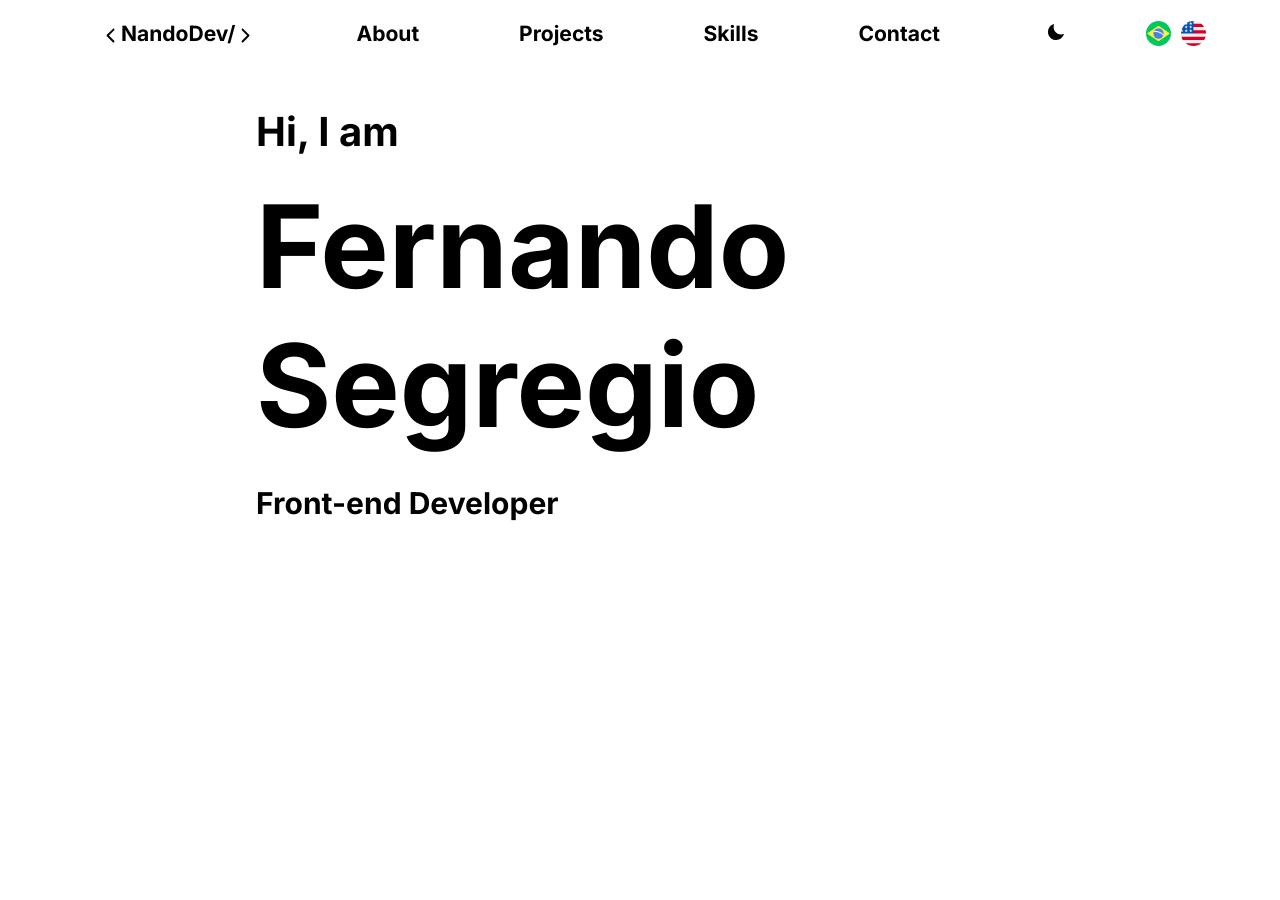
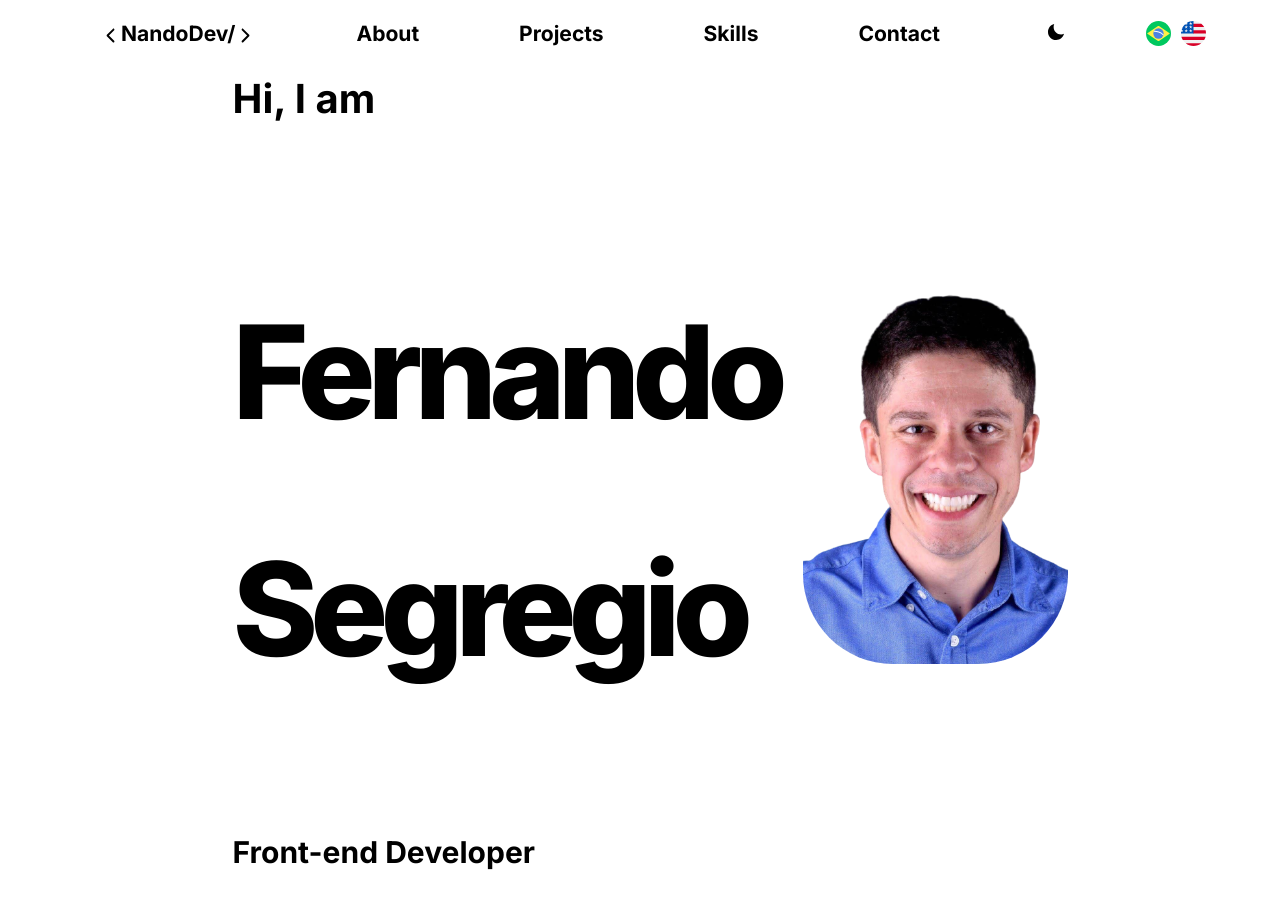
Before and after one commit to FernandoSegregio/dev, a React (Vite) app: page / in a window 1280 px wide. Before the commit the page ends 800 px from the top, so only its background shows below. Built offline with nearby package versions, Linux system fonts and the light colour scheme.

Commit message:
feat + style: adiciona foto, mais acerta estilos e redimensionamentos no titulo.

```diff
--- a/src/components/SectionMain.jsx
+++ b/src/components/SectionMain.jsx
@@ -1,5 +1,6 @@
 import React, { useContext, useEffect } from 'react';
 import PortfolioContext from '../context/PortfolioContext';
+import photo from '../images/photo.png';
 
 export default function SectionMain() {
   const {
@@ -26,15 +27,49 @@ export default function SectionMain() {
   };
 
   return (
-    <section style={theme ? { backgroundColor: 'black', color: 'white' } : { backgroundColor: 'white', color: 'black' }}>
-      <div style={{ display: 'flex', flexDirection: 'column', paddingLeft: '20%' }}>
-        <h3 style={{ fontSize: '40px', marginBottom: '2%' }}>{ language === 'pt-BR' ? languageObject.greetingTitle.pt : languageObject.greetingTitle.en }</h3>
-        <h3 style={{ fontSize: '115px', margin: '0' }}>{ languageObject.firstNameTitle.pt }</h3>
-        <h3 style={{ fontSize: '115px', margin: '0' }}>{ languageObject.lastNameTitle.pt }</h3>
-        <h3 style={{ fontSize: '30px' }}>{ language === 'pt-BR' ? languageObject.occupationTitle.pt : languageObject.occupationTitle.en }</h3>
+    <section style={theme ? {
+      backgroundColor: 'black',
+      color: 'white',
+      display: 'flex',
+      height: '100vh',
+      alignItems: 'center',
+      justifyContent: 'center',
+      columnGap: '30px',
+    } : {
+      backgroundColor: 'white',
+      color: 'black',
+      display: 'flex',
+      height: '100vh',
+      alignItems: 'center',
+      justifyContent: 'center',
+    }}
+    >
+      <div style={{ display: 'flex', flexDirection: 'column', padding: '0 20px' }}>
+        <h3 style={{ fontSize: '40px' }}>{ language === 'pt-BR' ? languageObject.greetingTitle.pt : languageObject.greetingTitle.en }</h3>
+        <h3
+          className="name-title1"
+          style={
+          {
+            fontSize: '130px', fontWeight: '800', marginBottom: '-50px', width: '550px', letterSpacing: '-8px',
+          }
+}
+        >
+          { languageObject.firstNameTitle.pt }
+
+        </h3>
+        <h3
+          className="name-title2"
+          style={{
+            fontSize: '130px', fontWeight: '800', letterSpacing: '-8px',
+          }}
+        >
+          { languageObject.lastNameTitle.pt }
+
+        </h3>
+        <h3 style={{ fontSize: '30px', marginTop: '3%' }}>{ language === 'pt-BR' ? languageObject.occupationTitle.pt : languageObject.occupationTitle.en }</h3>
       </div>
       <div>
-        <img src="" alt="" />
+        <img src={photo} alt="" style={{ width: '265px', borderRadius: '90px' }} />
       </div>
     </section>
   );
```
Also changed, not shown: src/images/photo.png (added).
